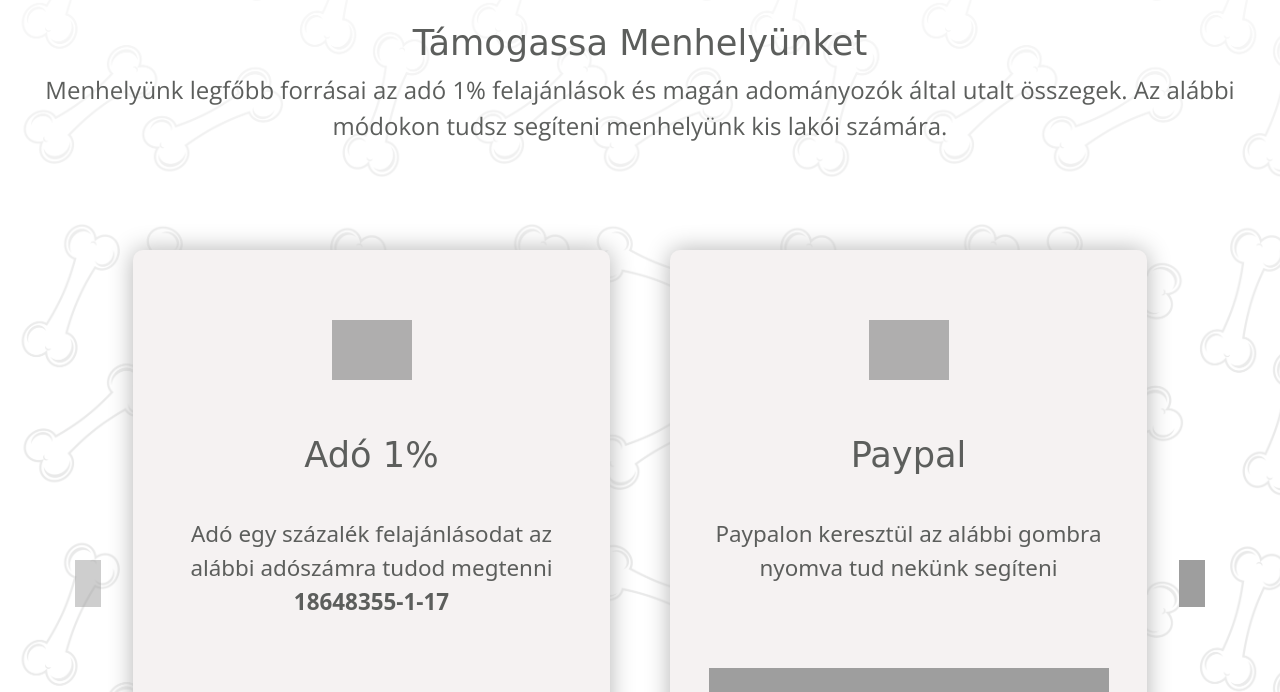
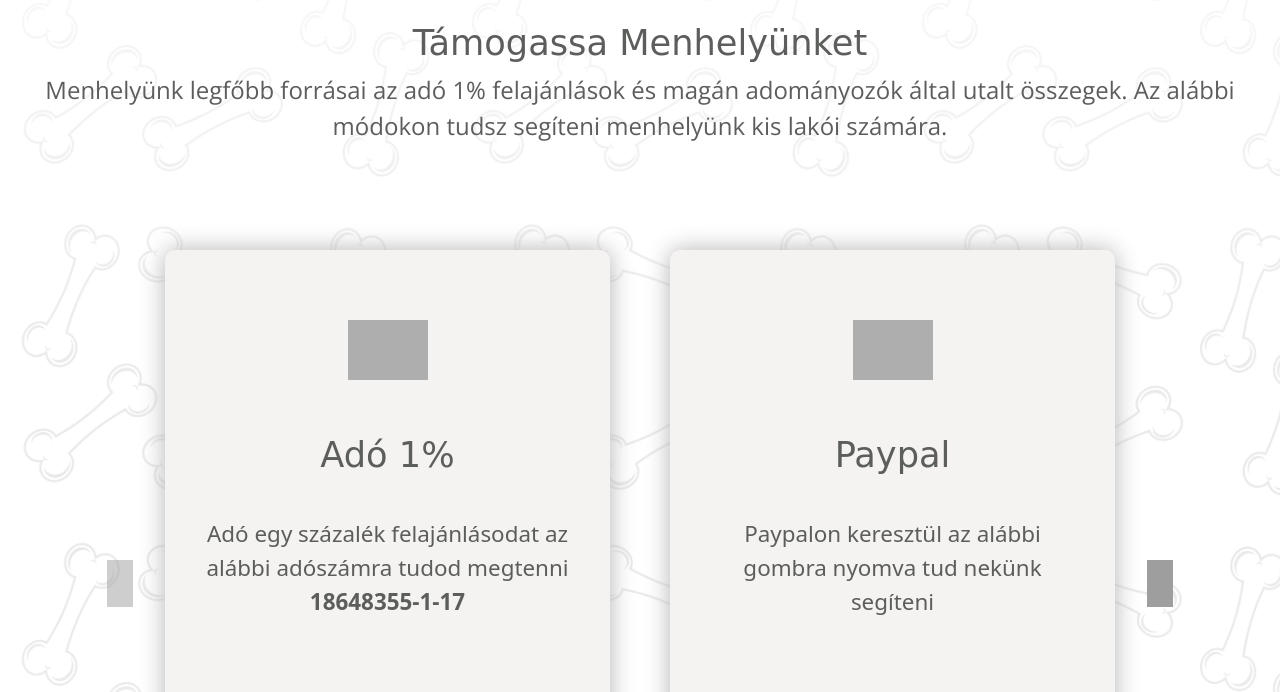
Before and after one commit to nagada88/menhely, a Django app: page /en/ in a window 1280 px wide. Shown: the part 1641-2333 px from the top of the page. Run offline with Django 3.2, Linux system fonts and the light colour scheme; data that the repository does not hold is empty; some web fonts are replaced; grey boxes are pictures that could not be loaded.

Commit message:
front end valtoztasok1

```diff
--- a/app_menhely/static/app_menhely/menhely.css
+++ b/app_menhely/static/app_menhely/menhely.css
@@ -39,7 +39,7 @@
     width: 95%;
   }
   .helpcards{
-    width: 90%;
+    width: 80%;
   }
   .allatpicscontainer img{
   height: 500px;
@@ -70,7 +70,7 @@
     width: 80%;
   }
   .helpcards{
-    width: 85%;
+    width: 80%;
   }
   .allatpicscontainer img{
   height: 350px;
--- a/app_menhely/templates/main.html
+++ b/app_menhely/templates/main.html
@@ -127,7 +127,7 @@ $('.owl-carousel').owlCarousel({
         600:{
             items:1,
         },
-        900:{
+        1100:{
             items:2,
         },
         1400:{
```
